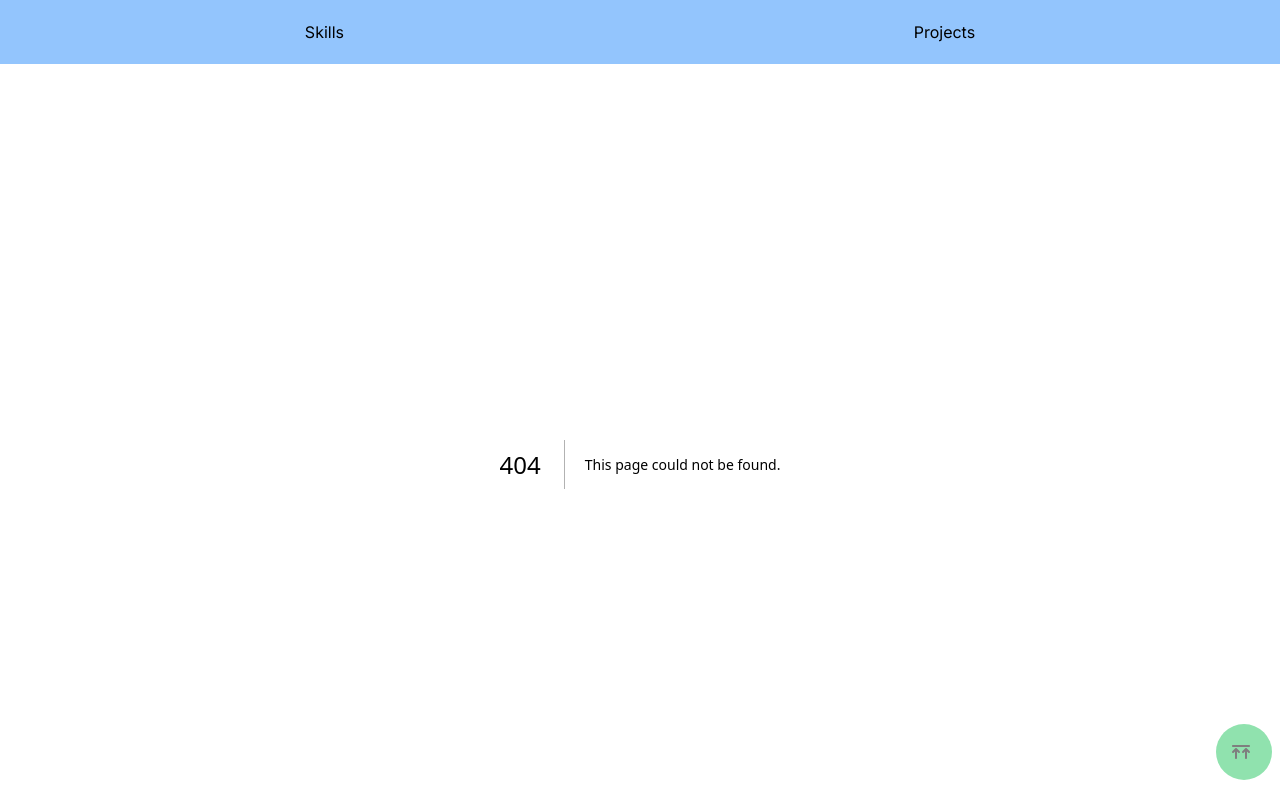
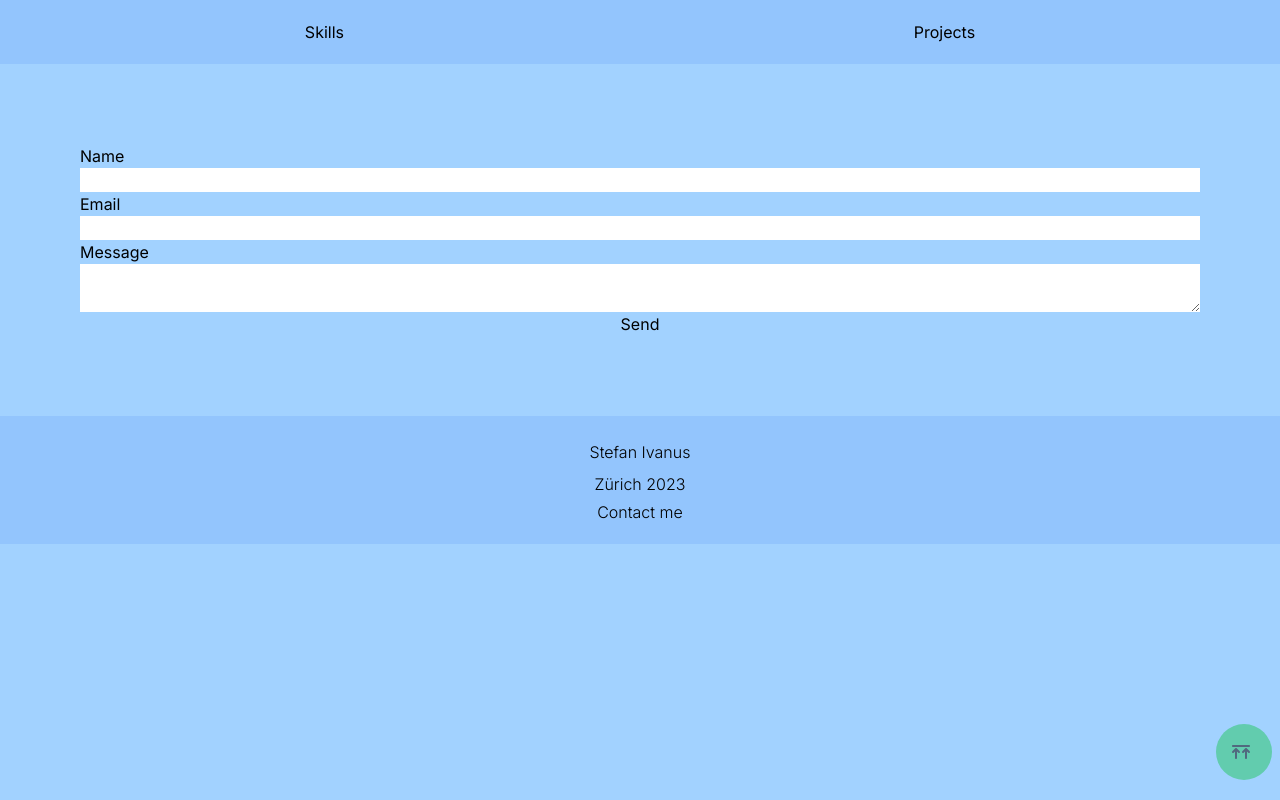
Before and after one commit to Stef14-bit/portfolio_iv, a Next.js app: page /contact in a window 1280 px wide. Before the commit this address had no page. Shown: the top 800 px of the page. Built offline with nearby package versions, Linux system fonts and the light colour scheme.

Commit message:
added contact page

```diff
--- a/app/components/Footer.tsx
+++ b/app/components/Footer.tsx
@@ -1,6 +1,5 @@
 import Link from "next/link";
 import React from "react";
-import contact from "../contact";
 
 type Props = {};
 
@@ -9,7 +8,7 @@ const Footer = (props: Props) => {
     <div className="bg-blue-300 text-center p-5">
       <p className="p-1 font-light">Stefan Ivanus</p>
       <p className="p-1 font-light">Zürich 2023</p>
-      <Link className="p-1 font-light" href={contact}>
+      <Link className="p-1 font-light" href="../contact">
         Contact me
       </Link>
     </div>
--- a/app/contact.tsx
+++ /dev/null
@@ -1,9 +0,0 @@
-import React from "react";
-
-type Props = {};
-
-function contact({}: Props) {
-  return <div>contact</div>;
-}
-
-export default contact;
--- /dev/null
+++ b/app/contact/page.tsx
@@ -0,0 +1,46 @@
+"use client";
+import React, { useRef, SyntheticEvent } from "react";
+import emailjs, { EmailJSResponseStatus } from "emailjs-com";
+
+export const ContactUs = () => {
+  const form = useRef<HTMLFormElement>(null);
+
+  const sendEmail = (e: SyntheticEvent) => {
+    e.preventDefault();
+
+    if (form.current) {
+      emailjs
+        .sendForm(
+          "YOUR_SERVICE_ID",
+          "YOUR_TEMPLATE_ID",
+          form.current,
+          "YOUR_PUBLIC_KEY"
+        )
+        .then(
+          (result: EmailJSResponseStatus) => {
+            console.log(result.text);
+          },
+          (error: EmailJSResponseStatus) => {
+            console.error(error.text);
+          }
+        );
+    }
+  };
+
+  return (
+    <form
+      className="flex flex-col h- p-10 m-10"
+      ref={form}
+      onSubmit={sendEmail}>
+      <label>Name</label>
+      <input type="text" name="user_name" />
+      <label>Email</label>
+      <input type="email" name="user_email" />
+      <label>Message</label>
+      <textarea name="message" />
+      <input type="submit" value="Send" />
+    </form>
+  );
+};
+
+export default ContactUs;
--- a/package.json
+++ b/package.json
@@ -9,6 +9,7 @@
     "lint": "next lint"
   },
   "dependencies": {
+    "@emailjs/browser": "^3.11.0",
     "@fortawesome/fontawesome-svg-core": "^6.4.2",
     "@fortawesome/free-brands-svg-icons": "^6.4.2",
     "@fortawesome/free-regular-svg-icons": "^6.4.2",
@@ -18,6 +19,7 @@
     "@types/react": "18.2.21",
     "@types/react-dom": "18.2.7",
     "autoprefixer": "10.4.15",
+    "emailjs-com": "^3.2.0",
     "eslint": "8.49.0",
     "eslint-config-next": "13.4.19",
     "next": "13.4.19",
```
Also changed, not shown: 1 other file (tests, documents, lock files or other folders).
